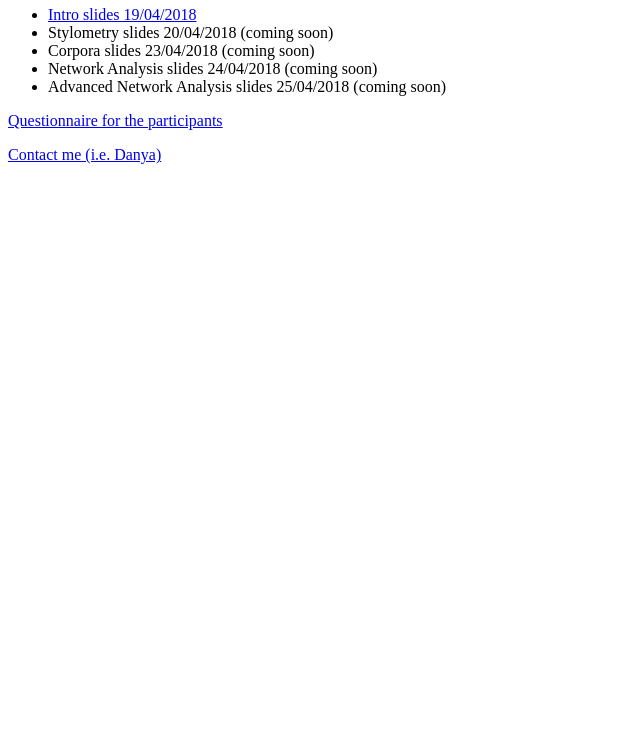
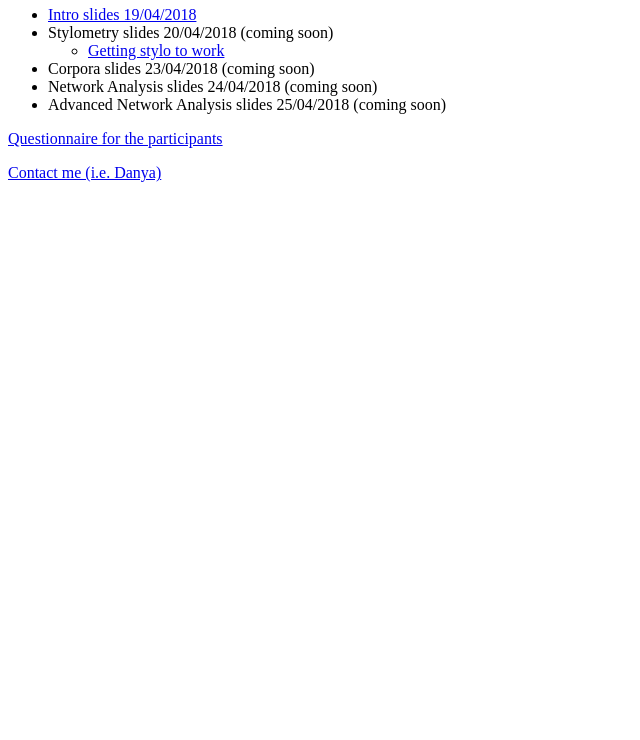
Before and after one commit to DanilSko/DHelsinki, a plain HTML site: page index.html in a window 1280 px wide. Shown: the part 60-800 px from the top of the page, without its empty margins (0-640 px from the left). Drawn offline with Linux system fonts and the light colour scheme.

Commit message:
added stylo manual

```diff
--- a/index.html
+++ b/index.html
@@ -9,7 +9,7 @@
 	<h1>Here be slides</h1>
 <ul>
 <li><a href="slides/1904/HelsinkiIntro.html">Intro slides 19/04/2018</a> </li>
-<li>Stylometry slides 20/04/2018 (coming soon) </li>
+<li>Stylometry slides 20/04/2018 (coming soon) <ul><li><a href="files/stylo.pdf">Getting stylo to work</a></li></ul></li>
 <li>Corpora slides 23/04/2018 (coming soon) </li>
 <li>Network Analysis slides 24/04/2018 (coming soon) </li>
 <li>Advanced Network Analysis slides 25/04/2018 (coming soon) </li>
```
Also changed, not shown: 1 other file.
